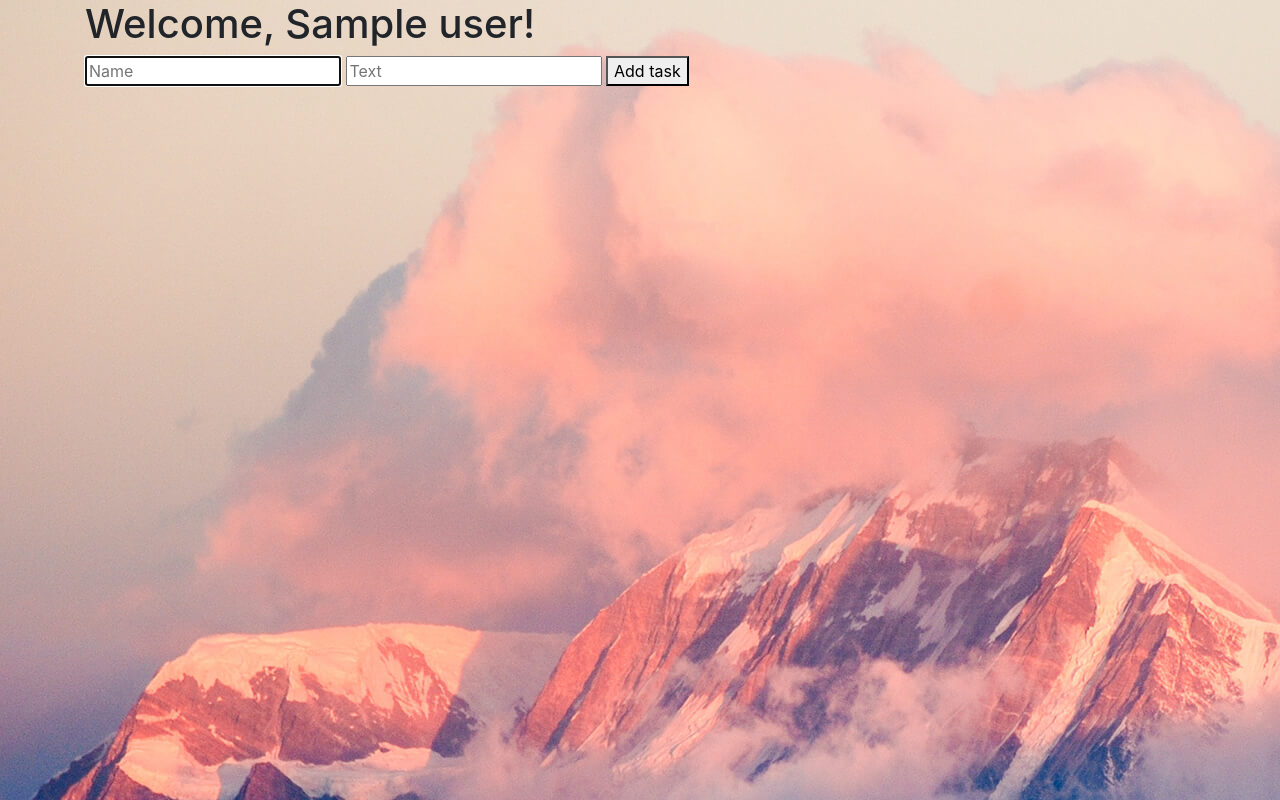
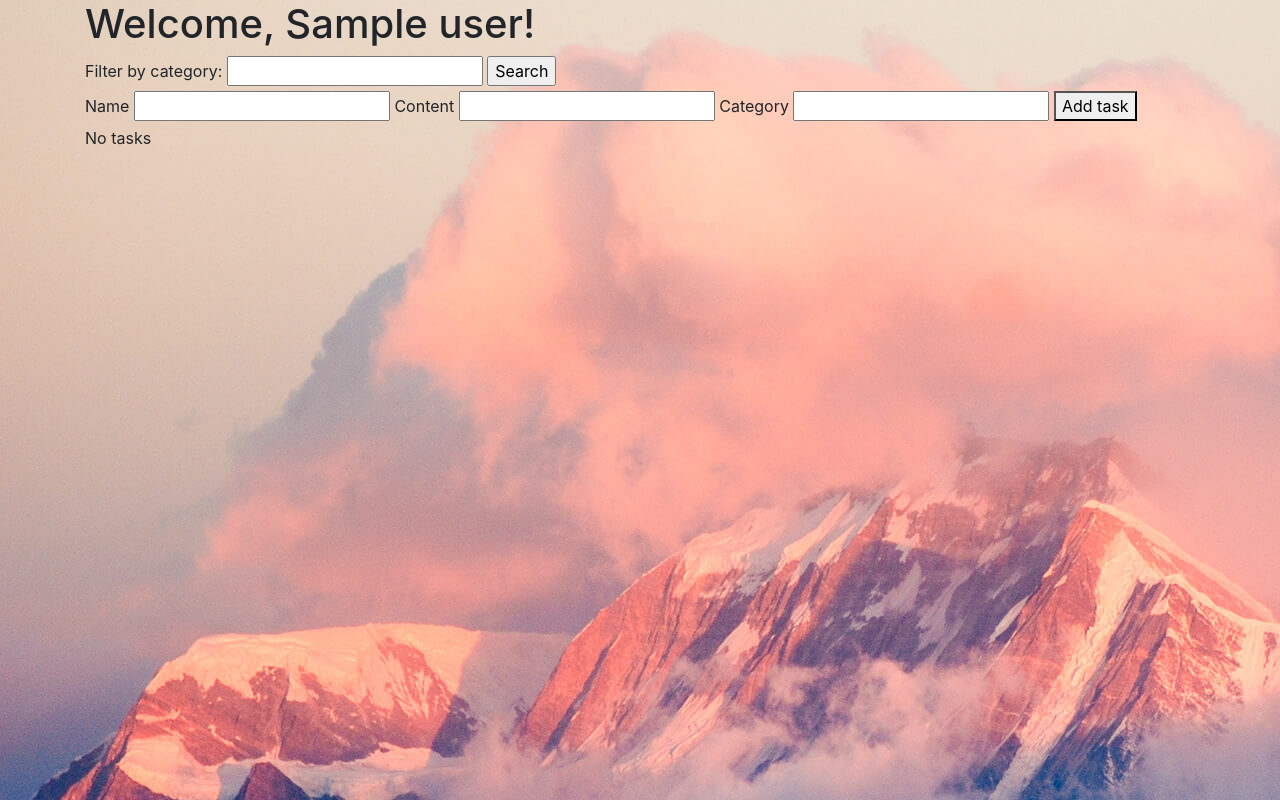
Before and after one commit to vazowskyy/Todo-list, a Flask app: page /todo_list in a window 1280 px wide. Shown: the part 57-857 px from the top of the page. Run offline with Flask 3, Linux system fonts and the light colour scheme; the visitor is signed in with stand-in values (Sample User, id 1); data that the repository does not hold is empty; some libraries are stand-ins or nearby versions.

Commit message:
Improved forms using WTForms, category field + filter tasks by category

```diff
--- a/TodoAPP/website/forms.py
+++ b/TodoAPP/website/forms.py
@@ -31,3 +31,21 @@ class FinalResetPasswordForm(FlaskForm):
     password2 = PasswordField("Repeat Password", validators=[
                               InputRequired(), EqualTo('password')])
     submit = SubmitField("Confirm Password Reset")
+
+
+class TaskAddForm(FlaskForm):
+    name = StringField("Name", validators=[InputRequired()])
+    content = StringField("Content")
+    category = StringField("Category")
+
+
+class TaskEditForm(FlaskForm):
+    name = StringField("Name", validators=[InputRequired()])
+    content = StringField("Content")
+    category = StringField("Category")
+    completed = BooleanField("Completed?")
+
+
+class TaskCategorySearch(FlaskForm):
+    category = StringField("Filter by category: ")
+    submit = SubmitField("Search")
--- a/TodoAPP/website/models.py
+++ b/TodoAPP/website/models.py
@@ -55,3 +55,4 @@ class Task(db.Model):
     date = db.Column(db.DateTime(timezone=True), default=func.now())
     user = db.Column(db.Integer, db.ForeignKey('user.id'))
     completed = db.Column(db.Boolean, default=False)
+    category = db.Column(db.String(100), default="")
--- a/TodoAPP/website/templates/todo_list.html
+++ b/TodoAPP/website/templates/todo_list.html
@@ -6,12 +6,22 @@
 </h1>
 
 <form method="POST" action="/todo_list">
-    <input type="text" id="name" name="name" placeholder="Name" required="true" autofocus>
-    <input type="text" id="content" name="content" placeholder="Text">
-    <button class="button is-block is-info is-large is-fullwidth">Add task</button>
+  {{ search.hidden_tag() }}
+  {{ search.category.label }} {{ search.category() }}
+  {{ search.submit() }}
 </form>
 
-{% for task in current_user.tasks %}
+
+<form method="POST" action="/todo_list">
+    {{ form.hidden_tag() }}
+    {{ form.name.label }} {{ form.name() }}
+    {{ form.content.label }} {{ form.content() }}
+    {{ form.category.label }} {{ form.category() }}
+    <button class="button is-block is-info is-large is-fullwidth">Add task</button>
+
+</form>
+{% if tasks %}
+{% for task in tasks %}
   <div class="lc-block d-block mx-auto mb-4" style="{% if task.completed %}text-decoration:line-through{% endif %}">
     {{ task.name }}
     <br />
@@ -21,17 +31,25 @@
     <br />
     {{ task.date }}
 
+    <br />
+    {{ task.category }}
     <form action="{{ url_for('views.task_completed', task_id = task.id) }}" method=POST>
+      {{ form.hidden_tag() }}
       <button type="submit" name="update" id="update">{% if task.completed %} Not completed {% else %} Completed {% endif%}</button>
     </form>
     <form action="{{ url_for('views.task_edit', task_id=task.id) }}"">
+      {{ form.hidden_tag() }}
       <button name="update_task" id="update_task" >Edit</button>
     </form>
     <form action="{{ url_for('views.delete_task', task_id=task.id)}}" method="POST">
+      {{ form.hidden_tag() }}
       <button type="submit">&times;</button>
     </form>
 
   </div>
 {% endfor %}
+{% else %}
+<Label>No tasks</Label>
+{% endif %}
 
 {% endblock %}
--- a/TodoAPP/website/views.py
+++ b/TodoAPP/website/views.py
@@ -3,6 +3,7 @@ from flask_login import login_required, current_user
 from sqlalchemy import func
 from .models import Task
 from . import db
+from .forms import TaskAddForm, TaskEditForm, TaskCategorySearch
 views = Blueprint('views', __name__)
 
 
@@ -14,17 +15,25 @@ def home():
 @views.route('/todo_list', methods=['GET', 'POST'])
 @login_required
 def todo_list():
+    form = TaskAddForm()
+    search = TaskCategorySearch()
+    if search.submit.data and request.method == 'POST':
+        filter = f"%{search.category.data}%"
+        tasks = Task.query.filter(Task.category.like(filter),
+                                  Task.user == current_user.id).all()
+        return render_template("todo_list.html", form=form, search=search, tasks=tasks)
     if request.method == 'POST':
-        name = request.form.get('name')
-        text = request.form.get('content')
-
-        task = Task(name=name, text=text, user=current_user.id)
+        name = form.name.data
+        text = form.content.data
+        category = form.category.data
+        task = Task(name=name, text=text,
+                    category=category, user=current_user.id)
         db.session.add(task)
         db.session.commit()
 
         return redirect(url_for('views.todo_list'))
 
-    return render_template("todo_list.html")
+    return render_template("todo_list.html", form=form, search=search, tasks=current_user.tasks)
 
 
 @views.route('/delete_task/<int:task_id>', methods=['POST'])
@@ -54,15 +63,16 @@ def task_completed(task_id):
 @views.route('/task_edit/<int:task_id>', methods=['GET', 'POST'])
 @login_required
 def task_edit(task_id):
+    form = TaskEditForm()
     task = Task.query.filter_by(id=task_id, user=current_user.id).first()
     if task:
         if request.method == 'POST':
-            task.name = request.form.get('name')
-            task.text = request.form.get('content')
+            task.name = form.name.data
+            task.text = form.content.data
             task.date = func.now()
-            form_completed = True if request.form.get('completed') else False
-            task.completed = form_completed
+            task.category = form.category.data
+            task.completed = True if form.completed.data else False
             db.session.commit()
             return redirect(url_for('views.todo_list'))
-        return render_template('task_edit.html', task=task)
+        return render_template('task_edit.html', task=task, form=form)
     return redirect(url_for('views.todo_list'))
```
Also changed, not shown: TodoAPP/website/templates/task_edit.html (+8 -5 lines).
